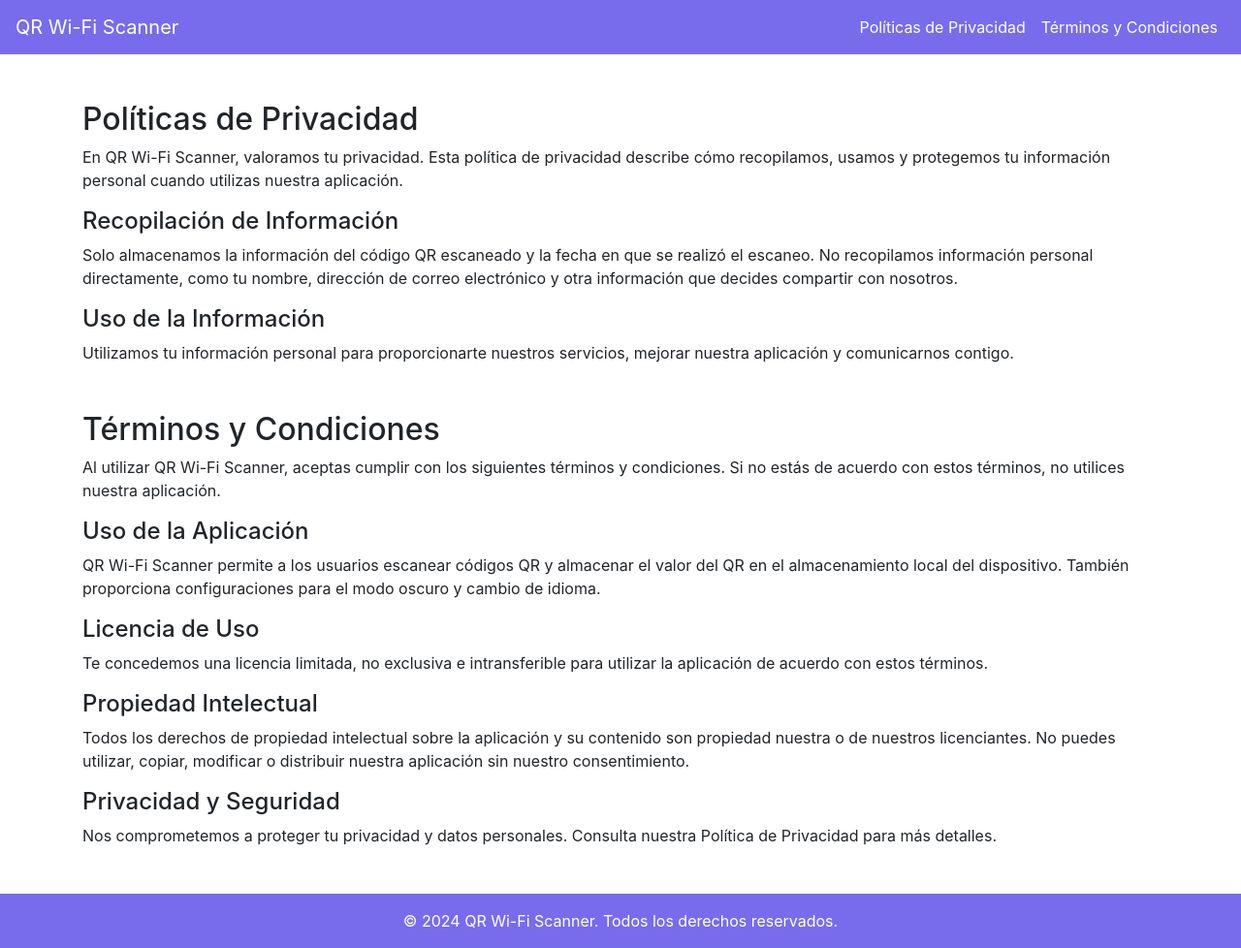
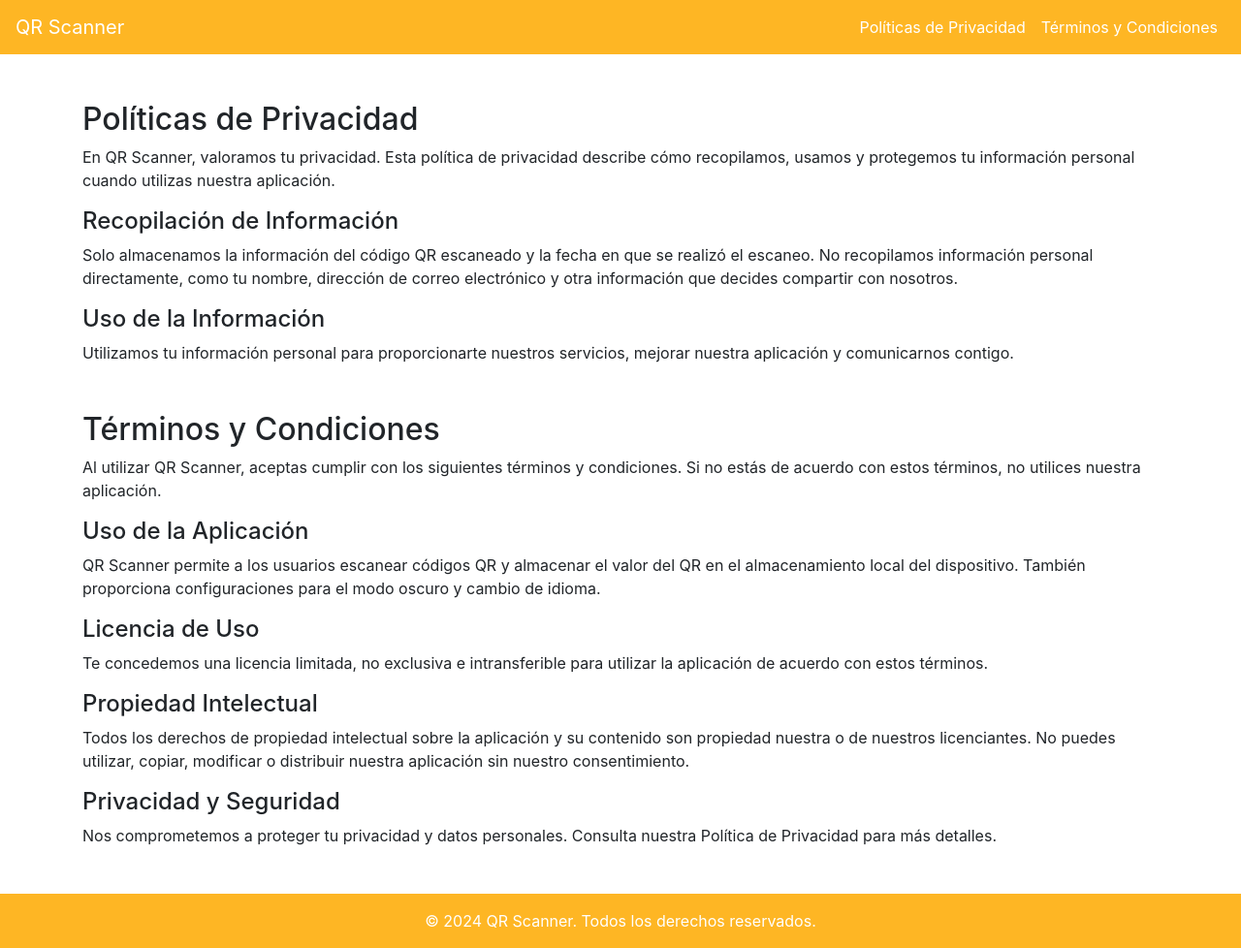
Before and after one commit to CayetanoHD/politica-scanner, a plain HTML site: page index.html in a window 1280 px wide. Shown: the whole page at 97% size. Drawn offline with nearby package versions, Linux system fonts and the light colour scheme.

Commit message:
fix colors

```diff
--- a/index.html
+++ b/index.html
@@ -3,7 +3,7 @@
 <head>
     <meta charset="UTF-8">
     <meta name="viewport" content="width=device-width, initial-scale=1.0">
-    <title>Políticas y Privacidad y Términos y Condiciones - QR Wi-Fi Scanner</title>
+    <title>Políticas y Privacidad y Términos y Condiciones - QR Scanner</title>
     <link href="https://maxcdn.bootstrapcdn.com/bootstrap/4.5.2/css/bootstrap.min.css" rel="stylesheet">
     <style>
         body.dark-mode {
@@ -18,10 +18,10 @@
             color: #ffffff;
         }
         nav{
-            background-color: #776CEB;
+            background-color: #FEB624;
         }
         footer{
-            background-color: #776CEB;
+            background-color: #FEB624;
         }
     </style>
 </head>
@@ -29,7 +29,7 @@
 
     <!-- Header -->
     <nav class="navbar navbar-expand-lg navbar-light ">
-        <a class="navbar-brand text-white" href="#">QR Wi-Fi Scanner</a>
+        <a class="navbar-brand text-white" href="#">QR Scanner</a>
         <button class="navbar-toggler" type="button" data-toggle="collapse" data-target="#navbarNav" aria-controls="navbarNav" aria-expanded="false" aria-label="Toggle navigation">
             <span class="navbar-toggler-icon"></span>
         </button>
@@ -51,7 +51,7 @@
         <section id="privacy-policy">
             <h2>Políticas de Privacidad</h2>
             <p>
-                En QR Wi-Fi Scanner, valoramos tu privacidad. Esta política de privacidad describe cómo recopilamos, usamos y protegemos tu información personal cuando utilizas nuestra aplicación.
+                En QR Scanner, valoramos tu privacidad. Esta política de privacidad describe cómo recopilamos, usamos y protegemos tu información personal cuando utilizas nuestra aplicación.
             </p>
             <h4>Recopilación de Información</h4>
             <p>
@@ -67,11 +67,11 @@
         <section id="terms-conditions" class="mt-5">
             <h2>Términos y Condiciones</h2>
             <p>
-                Al utilizar QR Wi-Fi Scanner, aceptas cumplir con los siguientes términos y condiciones. Si no estás de acuerdo con estos términos, no utilices nuestra aplicación.
+                Al utilizar QR Scanner, aceptas cumplir con los siguientes términos y condiciones. Si no estás de acuerdo con estos términos, no utilices nuestra aplicación.
             </p>
             <h4>Uso de la Aplicación</h4>
             <p>
-                QR Wi-Fi Scanner permite a los usuarios escanear códigos QR y almacenar el valor del QR en el almacenamiento local del dispositivo. También proporciona configuraciones para el modo oscuro y cambio de idioma.
+                QR Scanner permite a los usuarios escanear códigos QR y almacenar el valor del QR en el almacenamiento local del dispositivo. También proporciona configuraciones para el modo oscuro y cambio de idioma.
             </p>
             <h4>Licencia de Uso</h4>
             <p>
@@ -91,7 +91,7 @@
     <!-- Footer -->
     <footer class=" text-center text-lg-start mt-5 footer">
         <div class="text-center p-3 text-white" >
-            © 2024 QR Wi-Fi Scanner. Todos los derechos reservados.
+            © 2024 QR Scanner. Todos los derechos reservados.
         </div>
     </footer>
 
```
